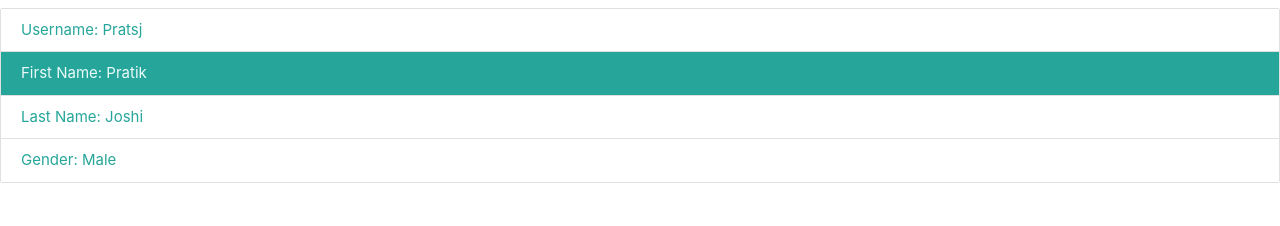
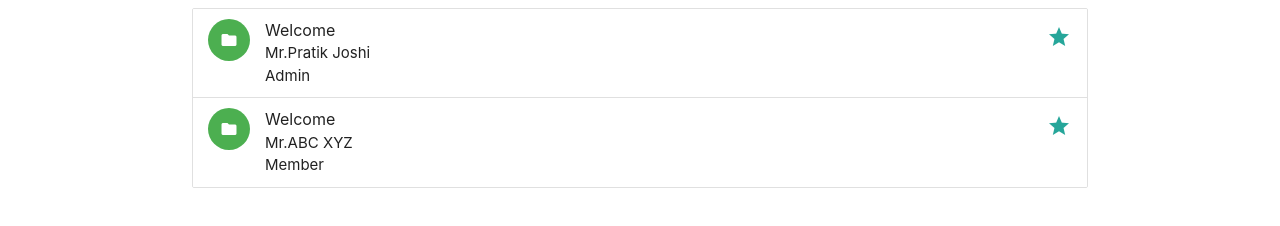
Before and after one commit to pratsj9/Servlets, a plain HTML site: page WebContent/Welcome.html in a window 1280 px wide. Drawn offline with nearby package versions, Linux system fonts and the light colour scheme.

Commit message:
Welcome page avatars

```diff
--- a/WebContent/Welcome.html
+++ b/WebContent/Welcome.html
@@ -5,6 +5,8 @@
 <title>Welcome Page</title>
 </head>
 <body>
+ <!--Import Google Icon Font-->
+      <link href="http://fonts.googleapis.com/icon?family=Material+Icons" rel="stylesheet">
   <!-- Compiled and minified CSS -->
       <link rel="stylesheet" href="https://cdnjs.cloudflare.com/ajax/libs/materialize/0.97.7/css/materialize.min.css">
    <!--Import jQuery before materialize.js-->
@@ -13,13 +15,27 @@
    <!-- Compiled and minified JavaScript -->
    <script src="https://cdnjs.cloudflare.com/ajax/libs/materialize/0.97.7/js/materialize.min.js"></script>
 
-  <div class="collection">
-        <a href="#!" name="Username" class="collection-item">Username: Pratsj</a>
-        <a href="#!" name="First Name" class="collection-item active">First Name: Pratik</a>
-        <a href="#!" name="Last Name" class="collection-item">Last Name: Joshi</a>
-        <a href="#!"name="Gender" class="collection-item">Gender: Male</a>
-      </div>
+   <div class ="container">
+    <ul class="collection">
+    <li class="collection-item avatar">
+      <i class="material-icons circle green">folder</i>
+      <span class="title">Welcome</span>
+      <p>Mr.Pratik Joshi<br>
+         Admin
+      </p>
+      <a href="#!" class="secondary-content"><i class="material-icons">grade</i></a>
+    </li>
+     <li class="collection-item avatar">
+      <i class="material-icons circle green">folder</i>
+      <span class="title">Welcome</span>
+      <p>Mr.ABC XYZ<br>
+         Member
+      </p>
+      <a href="#!" class="secondary-content"><i class="material-icons">grade</i></a>
+    </li></ul>
 
+    </ul>
+</div>
 
 
 </body>
```
Also changed, not shown: 1 other file.
